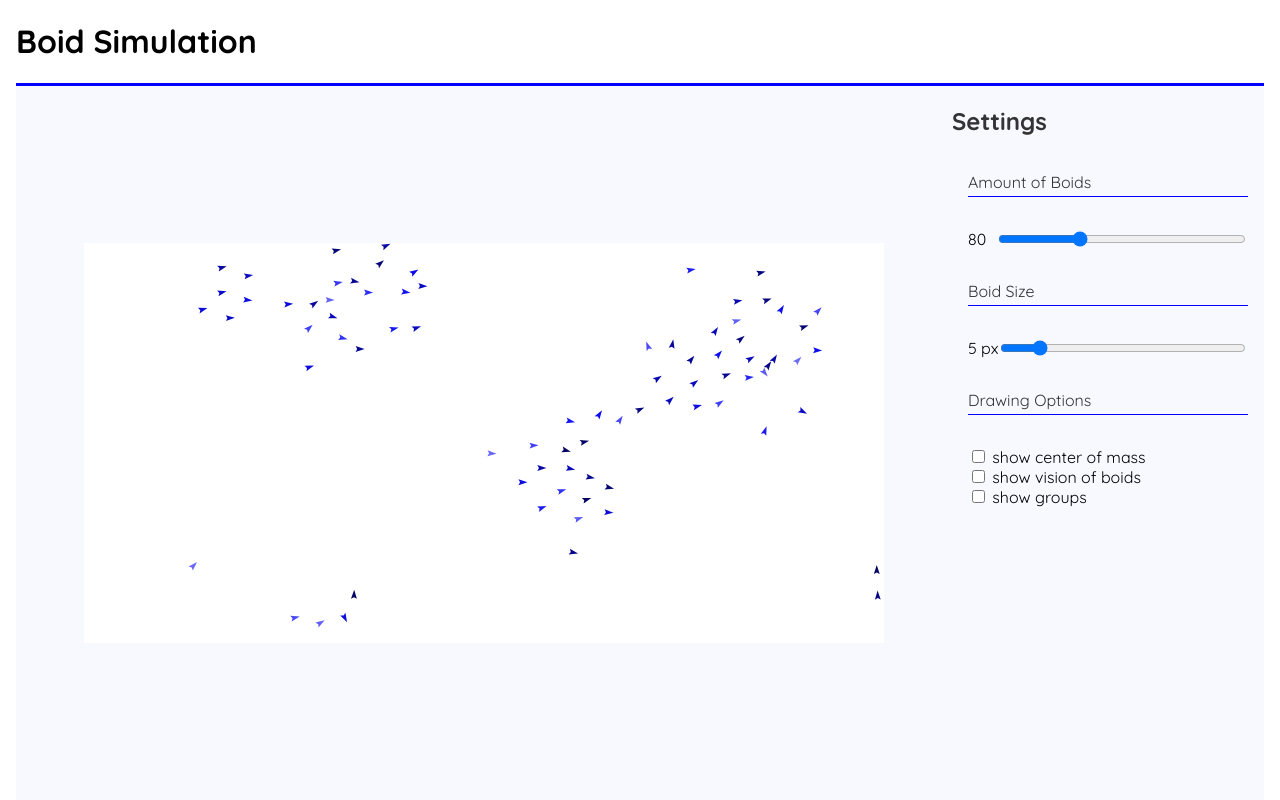
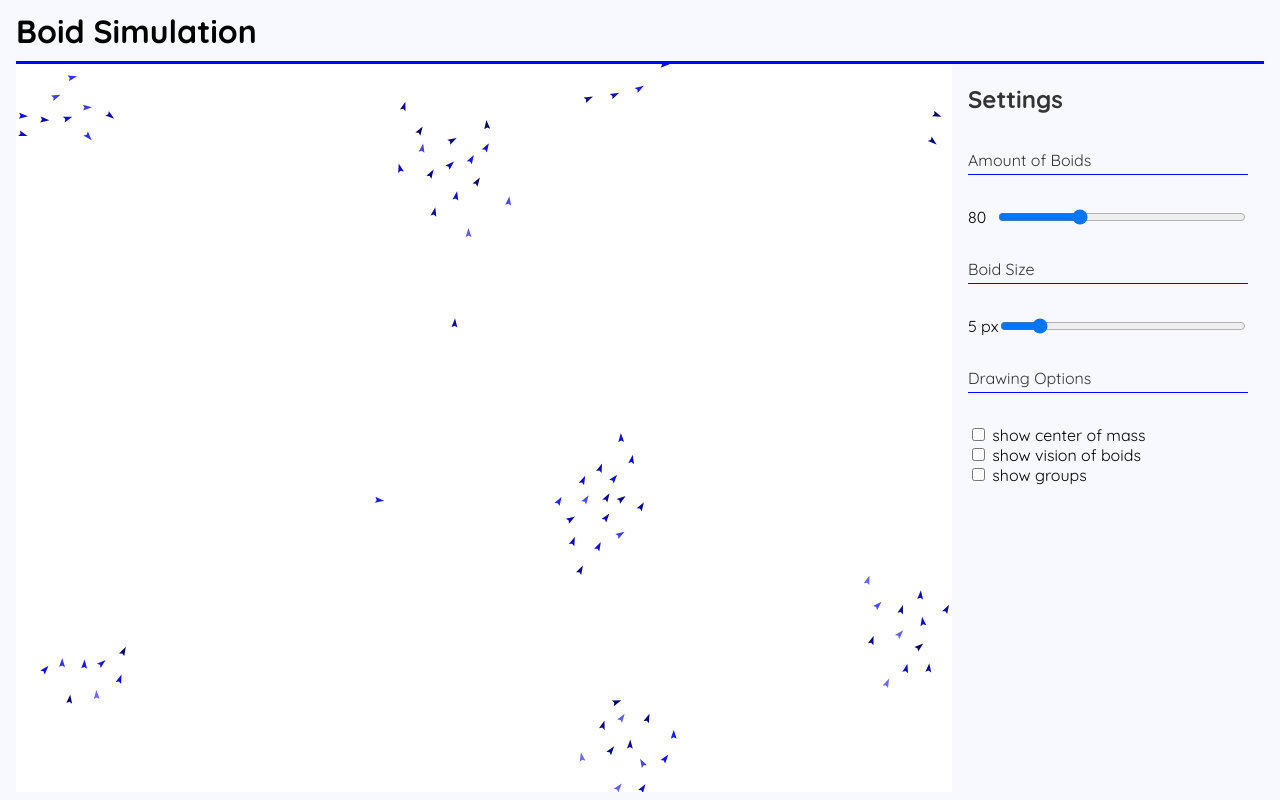
Before and after one commit to zinkko/boids, a React (Create React App) app: page / in a window 1280 px wide. Built offline with nearby package versions, Linux system fonts and the light colour scheme.

Commit message:
Resize canvas

```diff
--- a/src/App.css
+++ b/src/App.css
@@ -1,4 +1,8 @@
 @import url('https://fonts.googleapis.com/css2?family=Quicksand:wght@300;400;500;600;700&display=swap');
+
+body {
+  background-color: ghostwhite;
+}
 
 .App {
   margin: 0 16px;
@@ -10,12 +14,17 @@
 }
 
 .Header {
+  display: flex;
+  align-items: center;
+  height: 64px;
   border-bottom: solid 3px blue;
+  box-sizing: border-box;
 }
 
 .Panel {
   display: grid;
   grid-template-columns: 3fr 1fr;
+  grid-template-rows: calc(99vh - 64px);
   box-sizing: border-box;
 
   flex: 1;
@@ -24,10 +33,8 @@
 .Simulation {
   grid-row: 1;
   grid-column: 1;
+  position: relative;
   background-color: ghostwhite;
-  display: flex;
-  align-items: center;
-  justify-content: center;
 }
 
 .Controls {
--- a/src/App.tsx
+++ b/src/App.tsx
@@ -1,4 +1,4 @@
-import React, { ReactNode, useState } from 'react';
+import React, { ReactNode, useEffect, useState } from 'react';
 import BoidSimulation, { SimulationConfig } from './BoidSimulation';
 import Controls from './controls/Controls';
 import './App.css';
@@ -31,6 +31,16 @@ const defaultConfig = {
 function App() {
   const [config, setConfig] = useState<SimulationConfig>(defaultConfig);
 
+  useEffect(() => {
+    const f = () => {
+      setConfig({ ...config, windowWidth: window.innerWidth, windowHeight: window.innerHeight });
+    };
+    window.onresize = f;
+    return () => {
+      window.removeEventListener('resize', f)
+    }
+  }, []);
+
   return (
     <div className="App">
       <Header></Header>
--- a/src/BoidSimulation.tsx
+++ b/src/BoidSimulation.tsx
@@ -1,4 +1,4 @@
-import { useEffect, useRef, useState } from 'react';
+import React from 'react';
 import { BoidProperties } from './entities/Boid';
 import World, { DrawingConfig } from './entities/World';
 import { randomColor, randomDirection, randomPosition } from './utils/random';
@@ -6,6 +6,8 @@ import { randomColor, randomDirection, randomPosition } from './utils/random';
 export interface SimulationConfig extends DrawingConfig {
     boidProperties: BoidProperties;
     amountOfBoids: number;
+    windowWidth?: number;
+    windowHeight?: number;
 }
 
 const createWorld = (config: SimulationConfig): World => {
@@ -23,58 +25,89 @@ const createWorld = (config: SimulationConfig): World => {
     return world;
 }
 
-export default function BoidSimulation({ config }: { config: SimulationConfig }) {
-    const canvasRef = useRef<HTMLCanvasElement | null>(null);
-    // eslint-disable-next-line @typescript-eslint/no-unused-vars
-    const [world, _] = useState(createWorld(config));
+export interface SimulationProps {
+    config: SimulationConfig;
+}
 
-    world.changeBoidSize(config.boidProperties?.size || 5);
+export default class BoidSimulation extends React.Component<SimulationProps, { i: number }> {
+
+    private canvasRef;
+    private world: World;
+    private animationFrame: number | null = null;
+
+    constructor(props: { config: SimulationConfig}) {
+        super(props);
+        this.canvasRef = React.createRef<HTMLCanvasElement>();
+        this.world = createWorld(props.config);
+
+        this.state = { i: 1 };
+    }
+
+    render() {
+        if (this.state.i > 0) {
+            this.setState({ i: 0 });
+        }
+
+        const config = this.props.config;
+        this.world.changeBoidSize(config.boidProperties?.size || 5);
         // hack
-    while (world.amountOfBoids() > config.amountOfBoids && config.amountOfBoids >= 0) {
-        world.removeBoid();
+        while (this.world.amountOfBoids() > config.amountOfBoids && config.amountOfBoids >= 0) {
+            this.world.removeBoid();
         }
-    while (world.amountOfBoids() < config.amountOfBoids) {
-        world.addBoid({
+        while (this.world.amountOfBoids() < config.amountOfBoids) {
+            this.world.addBoid({
                 ...(config.boidProperties|| {}),
-            pos: randomPosition({ maxX: world.width - 20, minX: 20, maxY: world.height - 20, minY: 20 }),
+                pos: randomPosition({ maxX: this.world.width - 20, minX: 20, maxY: this.world.height - 20, minY: 20 }),
                 color: randomColor(240, 'lightness', { minLightness: 20, maxLightness: 70 }),
                 direction: randomDirection(),
             });
         }
 
-    useEffect(() => {
-        let animationFrame: number | null = null;
-        const play = (ctx: CanvasRenderingContext2D) => {
+        return (
+            <div className="Simulation">
+                <canvas
+                    ref={this.canvasRef}
+                    id="world"
+                    style={{width: '100%', height: '100%' }}
+                />
+            </div>
+        );
+    }
+
+    play = () => {
+        const ctx = this.canvasRef?.current?.getContext('2d');
+        if (!ctx) {
+            return;
+        }
         let lastTick = performance.now();
         const renderLoop = (timestamp: number) => {
             const deltaT = timestamp - lastTick;
             lastTick = timestamp;
-                world.simulateWorld(deltaT);
-                world.draw(ctx, config);
-                animationFrame = requestAnimationFrame(renderLoop);
+            this.world.simulateWorld(deltaT);
+            this.world.draw(ctx, this.props.config);
+            this.animationFrame = requestAnimationFrame(renderLoop);
         };
         renderLoop(lastTick);
     }
-        const ctx = canvasRef?.current?.getContext('2d');
-        if (ctx) {
-            play(ctx);
+
+    componentDidUpdate() {
+        if (this.canvasRef.current) {
+            this.world.width =
+                this.canvasRef.current.width =
+                this.canvasRef.current.offsetWidth;
+            this.world.height =
+                this.canvasRef.current.height =
+                this.canvasRef.current.clientHeight;
         }
-        return () => {
-            if (animationFrame) {
-                cancelAnimationFrame(animationFrame);
     }
-        };
-    }, [canvasRef, world, config]);
 
+    componentDidMount() {
+        if (!this.animationFrame) {
+            this.animationFrame = requestAnimationFrame(this.play);
+        }
+    }
 
-    return (
-        <div className="Simulation">
-            <canvas
-                ref={canvasRef}
-                id="world"
-                width={world.width}
-                height={world.height}
-            />
-        </div>
-    );
-};
+    componentWillUnmount() {
+        if (this.animationFrame) cancelAnimationFrame(this.animationFrame);
+    }
+}
--- a/src/controls/Controls.tsx
+++ b/src/controls/Controls.tsx
@@ -51,5 +51,6 @@ export default function Controls({ values, setValues }: ControlProps) {
 }
 
 const Title = styled.h2`
+    padding: 0 16px;
     color: #343434;
 `
--- a/src/entities/World.ts
+++ b/src/entities/World.ts
@@ -91,8 +91,8 @@ export default class World {
         }
         const wall = this.nearestWall(this.boids[0])[0];
         const begin = (wall === 'north' || wall === 'west')
-        ? { x: 0, y: 0 }
-        : { x: this.width, y: this.height };
+            ? { x: 0, y: 0 }
+            : { x: this.width, y: this.height };
         const end = (wall === 'west' || wall === 'east')
             ? { x: begin.x, y: this.height - begin.y } // vertical
             : { x: this.width - begin.x, y: begin.y };
```
Lines whose indentation alone changed are shown as unchanged.
